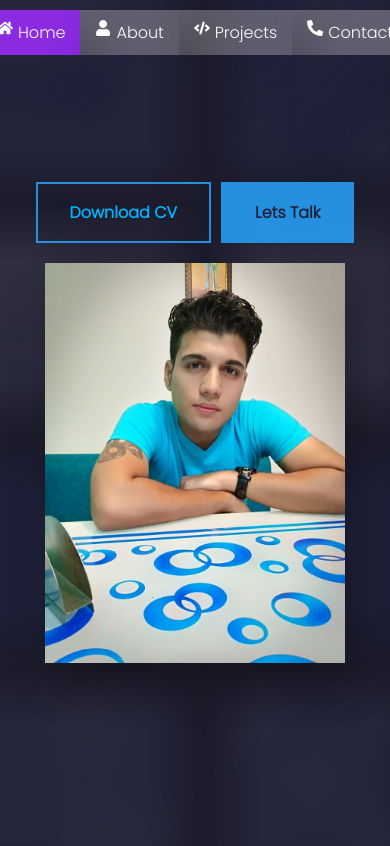
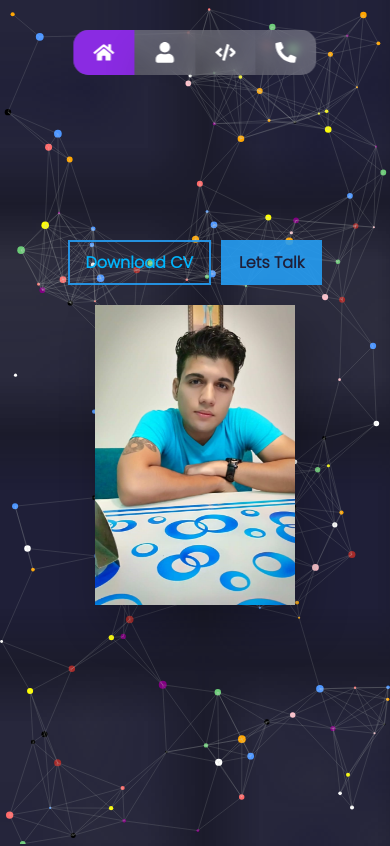
Before and after one commit to rajgop1/rajgopal-portfolio, a React (Create React App) app: page / in a window 390 px wide. Shown: the top 846 px of the page. Built offline with nearby package versions, Linux system fonts and the light colour scheme.

Commit message:
canvas added to interativity

```diff
--- a/src/App.js
+++ b/src/App.js
@@ -7,7 +7,7 @@ import Nav from "./components/nav/nav"
 import Contact from "./components/contact/contact"
 import Project  from "./components/projects/projects"
 
-
+import Canvas from "./components/Canvas/Canvas"
 function App() {
 
     const [active, setActive] = React.useState("#");
@@ -26,7 +26,7 @@ function App() {
             <Project/>
             <Experience/>
             <Contact clickHandler={clickHandler}/>
-
+            <Canvas/>
 
 
         </React.Fragment>
--- /dev/null
+++ b/src/components/Canvas/Canvas.js
@@ -0,0 +1,163 @@
+import React, { useRef, useEffect } from 'react'
+import "./canvas.css"
+function Canvas(props) {
+    const canvasRef = useRef(null)
+    useEffect(() => {
+        const canvas = canvasRef.current
+        const c = canvas.getContext("2d")
+        canvas.width = window.innerWidth
+        canvas.height = window.innerHeight
+        window.addEventListener("resize", () => {
+            canvas.width = window.innerWidth
+            canvas.height = window.innerHeight
+
+            init()
+        })
+        let mousePos = {
+            x: null,
+            y: null,
+            radius:(canvas.height/80)*(canvas.width/80)
+        }
+
+        window.addEventListener("mousemove",(e)=>{
+            mousePos.x = e.x
+            mousePos.y = e.y
+
+
+        })
+        function Circle(x, y, dx, dy, radius, color) {
+            this.x = x;
+            this.y = y;
+
+            this.dx = dx;
+            this.dy = dy;
+
+            this.radius = radius;
+            this.color = color;
+
+            this.draw = () => {
+                c.beginPath();
+                c.arc(this.x, this.y, this.radius, 0, Math.PI * 2, false);
+                c.fillStyle = this.color;
+                c.fill();
+
+            }
+            this.update = () => {
+                if(this.x + this.radius > window.innerWidth || this.x - this.radius < 0)
+                {
+                    this.dx = -this.dx
+                }
+                if(this.y + this.radius > window.innerHeight || this.y - this.radius < 0)
+                {
+                    this.dy = -this.dy
+                }
+
+                let directionX = mousePos.x - this.x
+                let directionY = mousePos.y - this.y
+                let dist = Math.sqrt(directionX * directionX + directionY * directionY)
+
+                if(dist < mousePos.radius + this.radius)
+                {
+                    console.log("hi")
+                    if(mousePos.x < this.x && this.x<canvas.width - this.radius * 10)
+                    {
+                        this.x += 10
+                    }
+                    if(mousePos.x>this.x&&this.x>this.radius*10)
+                    {
+                        this.x-=10
+                    }
+                    if(mousePos.y<this.y&&this.y<canvas.height-this.radius*10)
+                    {
+                        this.y+=10
+                    }
+                    if(mousePos.y>this.y&&this.y>this.radius*10)
+                    {
+                        this.y-=10
+                    }
+                }
+
+                this.x+=this.dx
+                this.y+=this.dy
+
+            }
+        }
+
+
+        let circleArray = []
+        function init() {
+            circleArray=[]
+            let colors = ["rgb(255, 107, 107)", "rgb(107, 203, 119)", "rgb(77, 150, 255)", "yellow", "orange", "purple", "pink", "brown", "black", "white"]
+
+            for (let i = 0; i < 150; i++) {
+                let radius = Math.random() * 3 + 1;
+                let x = Math.random() * (window.innerWidth - radius * 2) + radius;
+                let y = Math.random() * (window.innerHeight - radius * 2) + radius;
+                let dx = (Math.random() - 0.5) * 2;
+                let dy = (Math.random() - 0.5) * 2;
+                let color = colors[Math.floor(Math.random() * colors.length)];
+
+                circleArray.push(new Circle(x, y, dx, dy, radius, color))
+            }
+
+            for (let i = 0; i < circleArray.length; i++) {
+                circleArray[i].draw()
+            }
+        }
+
+
+
+        init()
+
+        function animate()
+        {
+            requestAnimationFrame(animate)
+            c.clearRect(0, 0, window.innerWidth, window.innerHeight)
+            for (let i = 0; i < circleArray.length; i++) {
+                circleArray[i].update()
+                circleArray[i].draw()
+            }
+            connect()
+        }
+
+
+        animate()
+        // connect the dots
+        function connect()
+        {
+
+        for(let h=0; h<circleArray.length;h++)
+        {
+            for(let y=h;y<circleArray.length;y++)
+            {
+                let distance = ((circleArray[h].x - circleArray[y].x) * (circleArray[h].x - circleArray[y].x)) + ((circleArray[h].y - circleArray[y].y) * (circleArray[h].y - circleArray[y].y))
+                if(distance < (canvas.width/7) * (canvas.height/7)){
+                    c.beginPath()
+                    c.moveTo(circleArray[h].x,circleArray[h].y)
+                    c.lineTo(circleArray[y].x, circleArray[y].y)
+                    c.strokeStyle = `rgba(200,205,200,0.15)`
+                    c.stroke()
+                }
+            }
+
+        }
+    }
+
+
+
+
+
+    window.addEventListener("resize", ()=>{
+        canvas.width=window.innerWidth
+        canvas.height=window.innerHeight
+        mousePos.radius=((canvas.height)/80)*(canvas.height/80)
+    })
+    window.addEventListener("mouseout",()=>{
+        mousePos.x = undefined
+        mousePos.y = undefined
+    })
+
+    }, [])
+    return (<canvas className='canvas' ref={canvasRef} {...props} />)
+}
+export default Canvas
--- /dev/null
+++ b/src/components/Canvas/canvas.css
@@ -0,0 +1,7 @@
+.canvas{
+    position: absolute;
+    top:0;
+    left: 0;
+    z-index: -1;
+    overflow: hidden;
+}
--- a/src/components/experience/experience.css
+++ b/src/components/experience/experience.css
@@ -48,3 +48,8 @@
     font-size: 2rem;
 
 }
+@media screen and (max-width:600px) {
+    .experience-container{
+        flex-direction: column;
+    }
+}
--- a/src/components/header/header.css
+++ b/src/components/header/header.css
@@ -6,6 +6,7 @@
     flex-direction: column;
     position: relative;
 }
+
 .card{
 
     position: relative;
@@ -63,6 +64,12 @@ height: 400px;
     transform-style: preserve-3d;
     background: black;
 }
+@media screen and (max-width:600px) {
+    .card{
+        width: 200px;
+        height: 300px;
+    }
+}
 .card:hover .profile-photo-container{
     transform: rotateY(-180deg);
 }
@@ -118,6 +125,19 @@ height: 400px;
     display: inline-block;
     text-decoration: none;
 }
+@media screen and (max-width:600px) {
+    .cv,.talk{
+        padding: 0.5em 1em;
+        margin: 0px 5px;
+        margin-bottom: 20px;
+        cursor: pointer;
+        transition: all 0.3s;
+        box-sizing: border-box;
+        font-weight: bolder;
+        display: inline-block;
+        text-decoration: none;
+    }
+}
 .cv:hover,.talk:hover{
     background-color: rgba(255, 255, 255, 0.849);
 
--- a/src/components/nav/nav.css
+++ b/src/components/nav/nav.css
@@ -40,6 +40,21 @@
     transform: translateX(-50%);
     z-index: 1;
 }
+@media screen and (max-width:800px) {
+    .links-container {
+        top:20px;
+    }
+
+    .icon-container{
+        padding: 2px 5px;
+        font-size: 1.3rem;
+        flex-direction: column;
+    }
+    .hide{
+        display: none;
+    }
+
+}
 a{
     color:white;
     text-decoration:none;
--- a/src/components/nav/nav.js
+++ b/src/components/nav/nav.js
@@ -9,22 +9,23 @@ export default function Nav({clickHandler, active}) {
 
                 <div onClick={clickHandler} className={`icon-container ${active==="#" && "active"}`}>
 
-                    <a href="#" name="#"><FaHome />Home</a>
+
+                    <a href="#" name="#"><FaHome /><span className="hide">Home</span></a>
                 </div>
 
                 <div onClick={clickHandler} className={`icon-container ${active==="#about" && "active"}`}>
-                    <a href="#about" name="#about"><FaUser />About</a>
+                    <a href="#about" name="#about"><FaUser /><span className="hide">About</span></a>
 
                 </div>
                 <div onClick={clickHandler} className={`icon-container ${active==="#project" && "active"}`}>
 
 
-                    <a href="#project" name="#project"><FaCode/>Projects</a>
+                    <a href="#project" name="#project"><FaCode/><span className="hide">Projects</span></a>
                 </div>
 
                 <div onClick={clickHandler} className={`icon-container ${active==="#contact" && "active"}`}>
 
-                    <a href="#contact" name="#contact"><FaPhoneAlt/>Contact</a>
+                    <a href="#contact" name="#contact"><FaPhoneAlt/><span className="hide">Contact</span></a>
                 </div>
             </div>
         </div>
```
